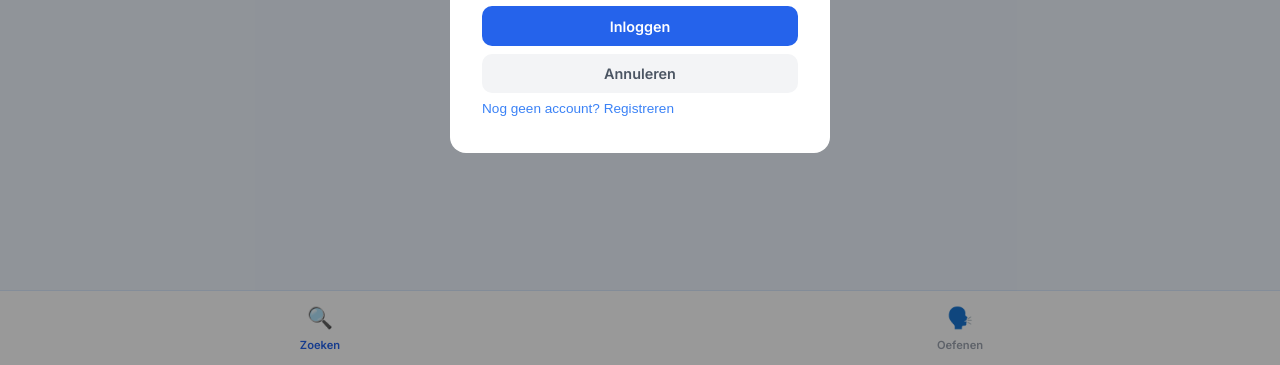
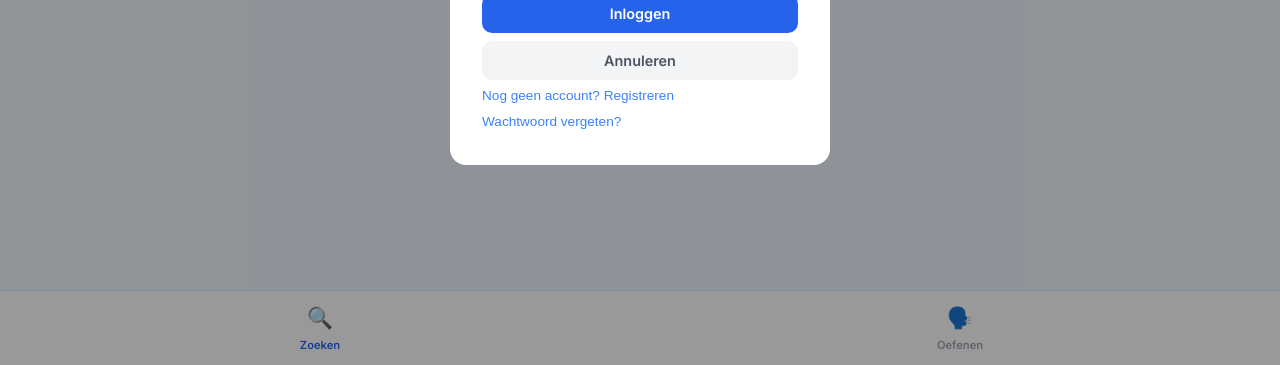
Before and after one commit to lanfeitiao/poortaal, a plain HTML site: page index.html in a window 1280 px wide. Both pictures are taken after a click on the button "Inloggen". Shown: the part 435-800 px from the top of the page. Drawn offline with nearby package versions, Linux system fonts and the light colour scheme.

Commit message:
feat: add forgot password button to auth modal (#29)
Adds 'Wachtwoord vergeten?' link in login modal. Sends password
reset email via Supabase auth.resetPasswordForEmail(). Shows
confirmation message after sending. Only visible in login mode.

Co-authored-by: Jiani Song <lovepooh1990@gmail.com>

```diff
--- a/index.html
+++ b/index.html
@@ -1169,6 +1169,7 @@ main {
       <button class="btn-secondary" onclick="closeAuthModal()">Annuleren</button>
     </div>
     <button class="auth-toggle" id="authToggle" onclick="toggleAuthMode()">Nog geen account? Registreren</button>
+    <button class="auth-toggle" id="authForgot" onclick="handleForgotPassword()" style="margin-top:0.25rem;">Wachtwoord vergeten?</button>
   </div>
 </div>
 
@@ -1217,6 +1218,28 @@ function closeAuthModal() {
   document.getElementById('authEmail').value = '';
   document.getElementById('authPassword').value = '';
 }
+async function handleForgotPassword() {
+  const email = document.getElementById('authEmail').value.trim();
+  const errEl = document.getElementById('authError');
+  if (!email) {
+    errEl.textContent = 'Vul je e-mail in';
+    errEl.style.display = 'block';
+    return;
+  }
+  try {
+    const { error } = await supabaseClient.auth.resetPasswordForEmail(email, {
+      redirectTo: 'https://lanfeitiao.github.io/poortaal/'
+    });
+    if (error) throw error;
+    errEl.style.display = 'block';
+    errEl.style.color = 'var(--blue-600)';
+    errEl.textContent = `Reset link verstuurd naar ${email}. Check je inbox!`;
+  } catch(e) {
+    errEl.textContent = e.message || 'Fout bij wachtwoord reset';
+    errEl.style.display = 'block';
+    errEl.style.color = '';
+  }
+}
 function toggleAuthMode() {
   authMode = authMode === 'login' ? 'signup' : 'login';
   updateAuthUI();
@@ -1230,7 +1253,9 @@ function updateAuthUI() {
   document.getElementById('authToggle').textContent = authMode === 'login'
     ? 'Nog geen account? Registreren'
     : 'Al een account? Inloggen';
+  document.getElementById('authForgot').style.display = authMode === 'login' ? '' : 'none';
   document.getElementById('authError').style.display = 'none';
+  document.getElementById('authError').style.color = '';
 }
 async function handleAuth() {
   const email = document.getElementById('authEmail').value.trim();
```
